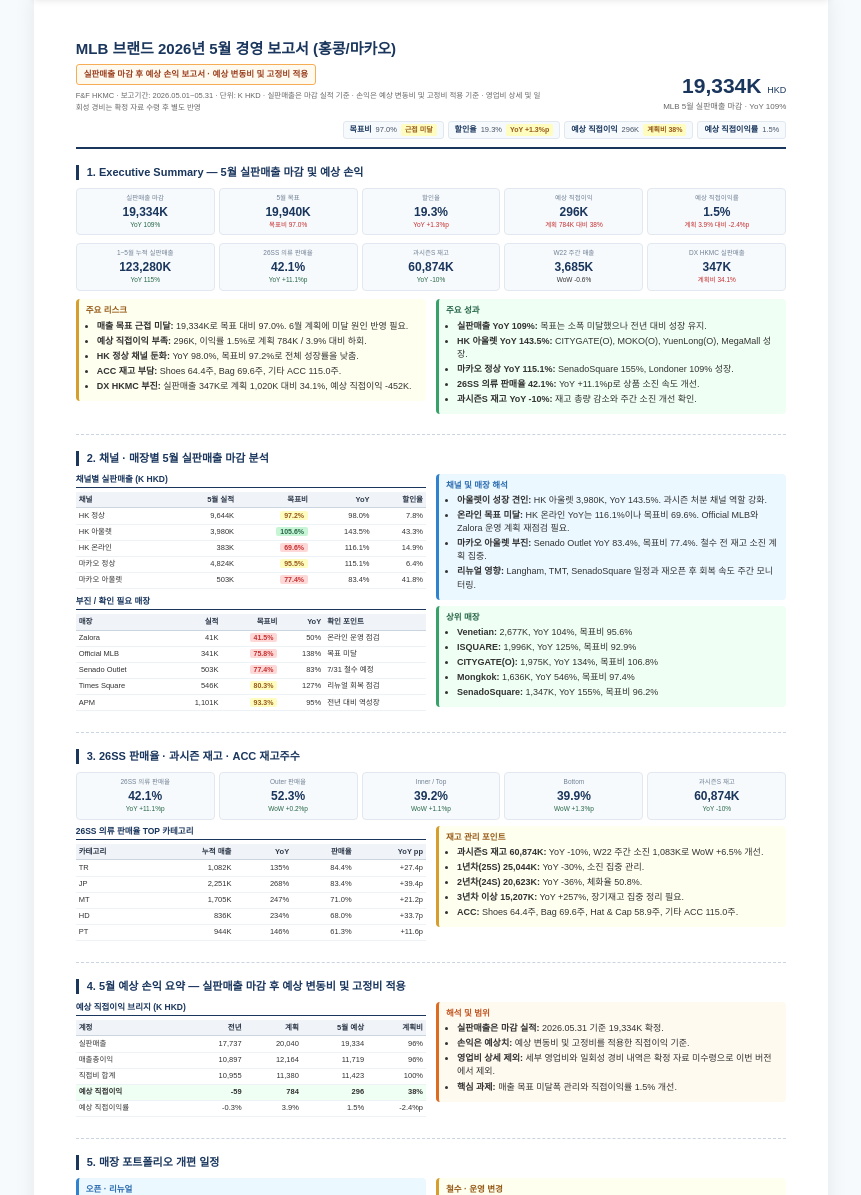
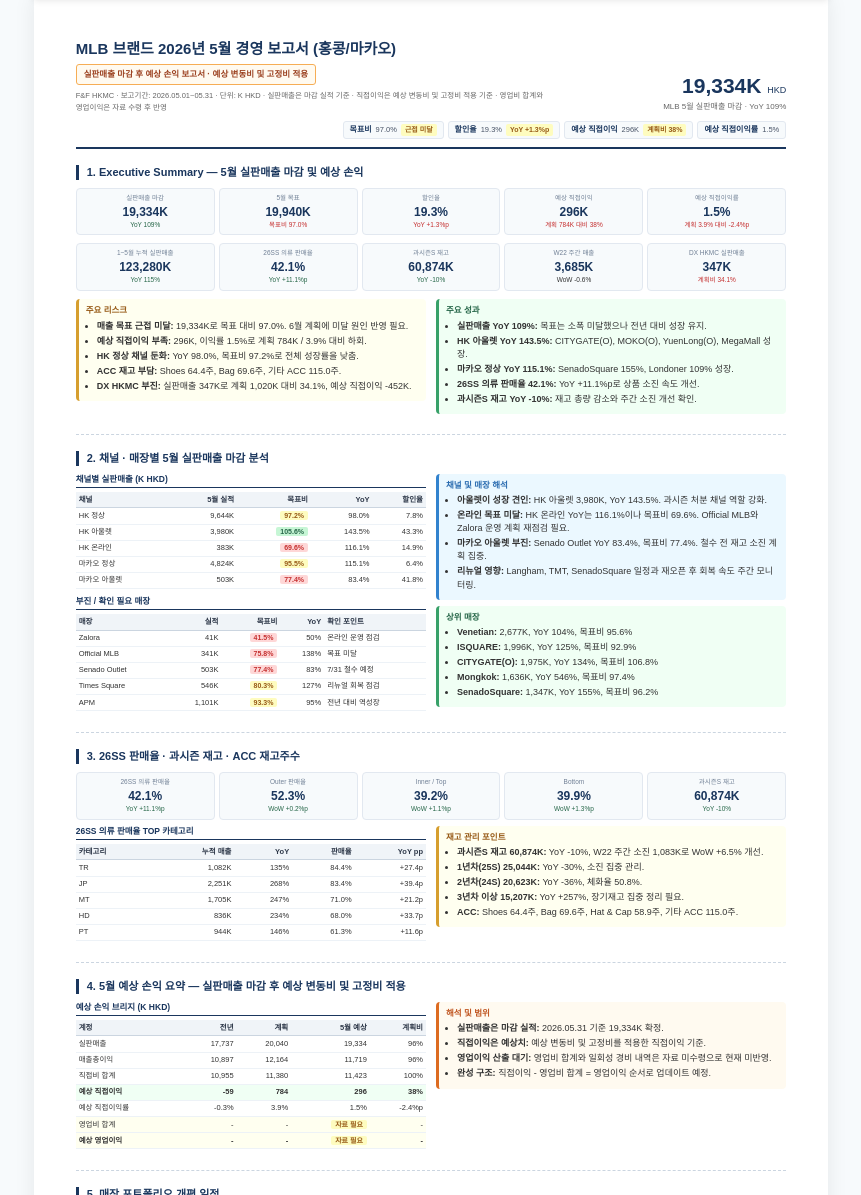
Before and after one commit to zbwbabe-source/hkmc_summary_report, a website: page index.html in a window 1280 px wide. Shown: the part 31-1226 px from the top of the page, without its empty margins (209-1070 px from the left). Drawn offline with Linux system fonts and the light colour scheme.

Commit message:
Clarify operating profit bridge data gap

```diff
--- a/index.html
+++ b/index.html
@@ -84,7 +84,7 @@
     <div class="header-left">
       <h1>MLB 브랜드 2026년 5월 경영 보고서 (홍콩/마카오)</h1>
       <div class="report-badge">실판매출 마감 후 예상 손익 보고서 · 예상 변동비 및 고정비 적용</div>
-      <p>F&amp;F HKMC · 보고기간: 2026.05.01~05.31 · 단위: K HKD · 실판매출은 마감 실적 기준 · 손익은 예상 변동비 및 고정비 적용 기준 · 영업비 상세 및 일회성 경비는 확정 자료 수령 후 별도 반영</p>
+      <p>F&amp;F HKMC · 보고기간: 2026.05.01~05.31 · 단위: K HKD · 실판매출은 마감 실적 기준 · 직접이익은 예상 변동비 및 고정비 적용 기준 · 영업비 합계와 영업이익은 자료 수령 후 반영</p>
     </div>
     <div class="header-right">
       <div class="big-num">19,334K <span>HKD</span></div>
@@ -232,7 +232,7 @@
   <div class="container">
     <div class="left">
       <div class="section">
-        <div class="section-title">예상 직접이익 브리지 (K HKD)</div>
+        <div class="section-title">예상 손익 브리지 (K HKD)</div>
         <table>
           <tr><th>계정</th><th class="num">전년</th><th class="num">계획</th><th class="num">5월 예상</th><th class="num">계획비</th></tr>
           <tr><td>실판매출</td><td class="num">17,737</td><td class="num">20,040</td><td class="num">19,334</td><td class="num">96%</td></tr>
@@ -240,6 +240,8 @@
           <tr><td>직접비 합계</td><td class="num">10,955</td><td class="num">11,380</td><td class="num">11,423</td><td class="num">100%</td></tr>
           <tr style="font-weight:bold;background:#f0fff4;"><td>예상 직접이익</td><td class="num">-59</td><td class="num">784</td><td class="num">296</td><td class="num">38%</td></tr>
           <tr><td>예상 직접이익률</td><td class="num">-0.3%</td><td class="num">3.9%</td><td class="num">1.5%</td><td class="num">-2.4%p</td></tr>
+          <tr style="background:#fffff0;"><td>영업비 합계</td><td class="num">-</td><td class="num">-</td><td class="num"><span class="badge-warn">자료 필요</span></td><td class="num">-</td></tr>
+          <tr style="font-weight:bold;background:#fffff0;"><td>예상 영업이익</td><td class="num">-</td><td class="num">-</td><td class="num"><span class="badge-warn">자료 필요</span></td><td class="num">-</td></tr>
         </table>
       </div>
     </div>
@@ -248,9 +250,9 @@
         <div class="box-title orange">해석 및 범위</div>
         <ul>
           <li><b>실판매출은 마감 실적:</b> 2026.05.31 기준 19,334K 확정.</li>
-          <li><b>손익은 예상치:</b> 예상 변동비 및 고정비를 적용한 직접이익 기준.</li>
-          <li><b>영업비 상세 제외:</b> 세부 영업비와 일회성 경비 내역은 확정 자료 미수령으로 이번 버전에서 제외.</li>
-          <li><b>핵심 과제:</b> 매출 목표 미달폭 관리와 직접이익률 1.5% 개선.</li>
+          <li><b>직접이익은 예상치:</b> 예상 변동비 및 고정비를 적용한 직접이익 기준.</li>
+          <li><b>영업이익 산출 대기:</b> 영업비 합계와 일회성 경비 내역은 자료 미수령으로 현재 미반영.</li>
+          <li><b>완성 구조:</b> 직접이익 - 영업비 합계 = 영업이익 순서로 업데이트 예정.</li>
         </ul>
       </div>
     </div>
```
